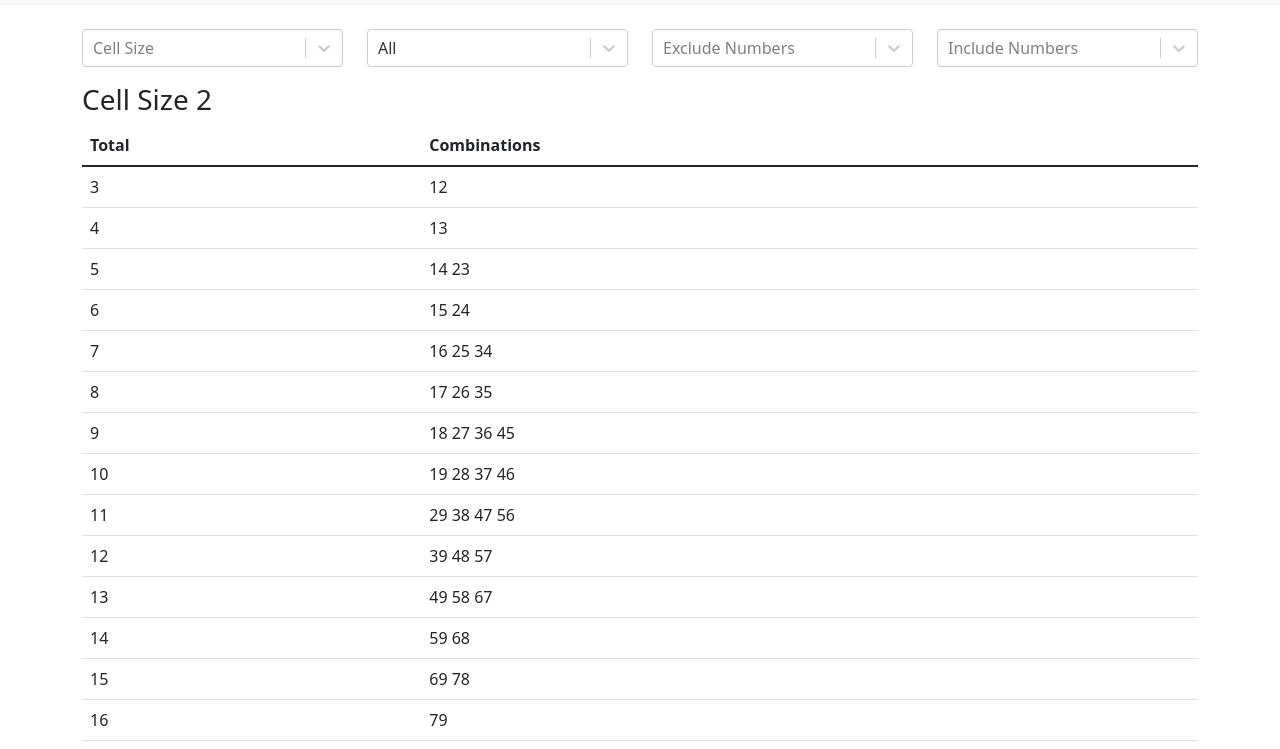
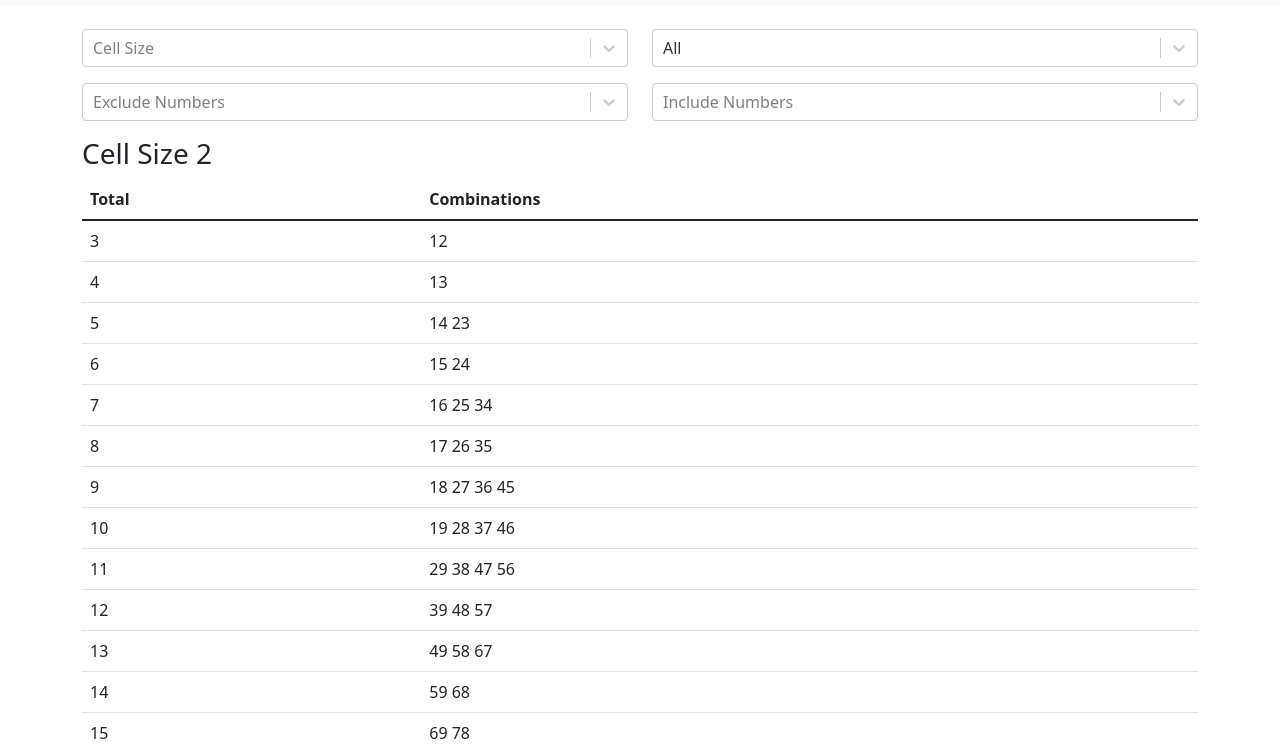
Before and after one commit to hemdagem/killer-sudoku-combinations, a Gatsby site: page / in a window 1280 px wide. Shown: the part 51-800 px from the top of the page. Built offline with nearby package versions, Linux system fonts and the light colour scheme; Gatsby itself is replaced by a stand-in of ours.

Commit message:
formatting

```diff
--- a/src/pages/index.tsx
+++ b/src/pages/index.tsx
@@ -186,6 +186,8 @@ const IndexPage = (data: PageProps<data>) => {
               />
             </div>
           </div>
+        </div>
+        <div className="row mb-3">
           <div className="col">
             <div className="form-floating">
               <CreatableSelect
```
